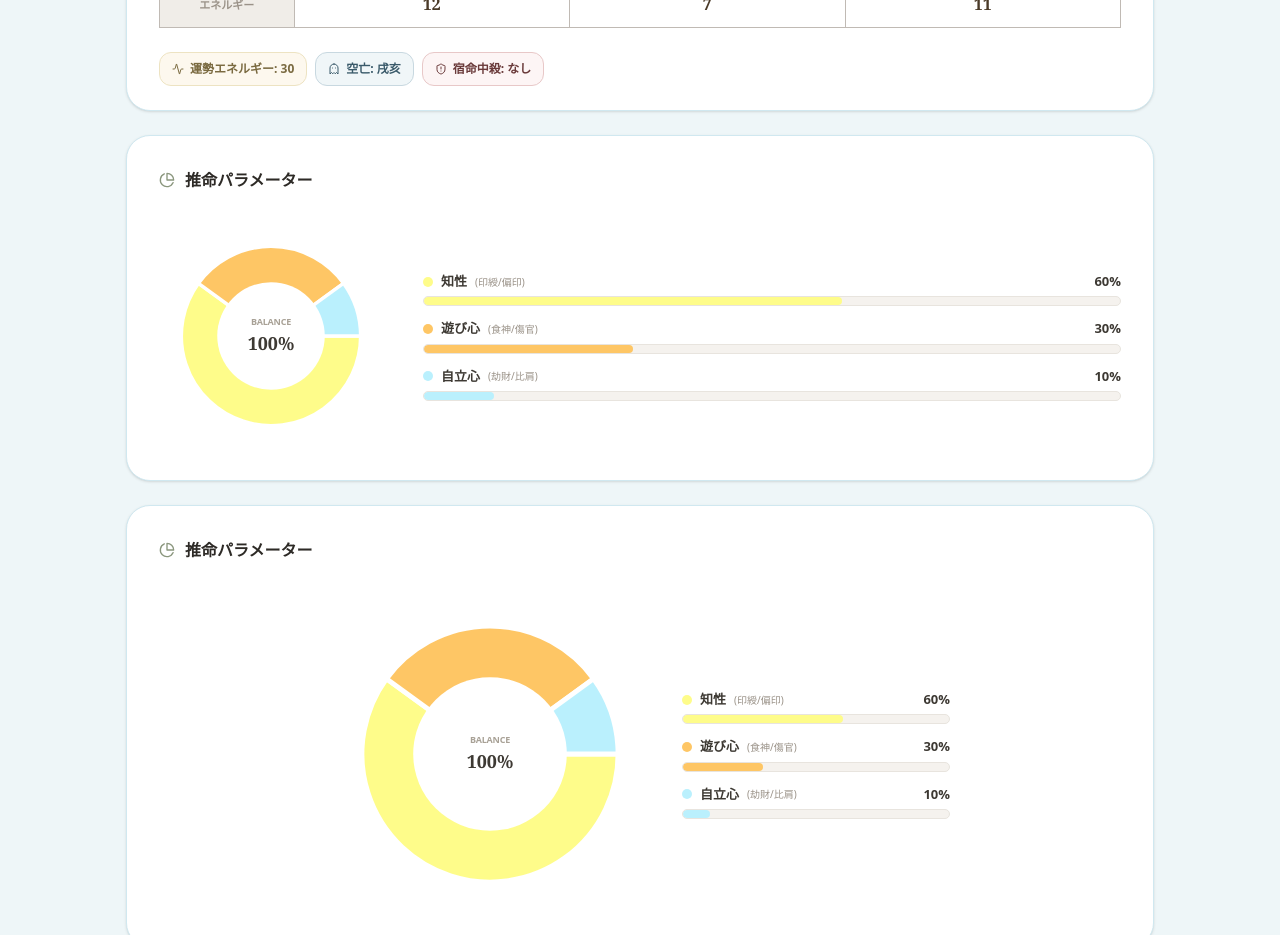
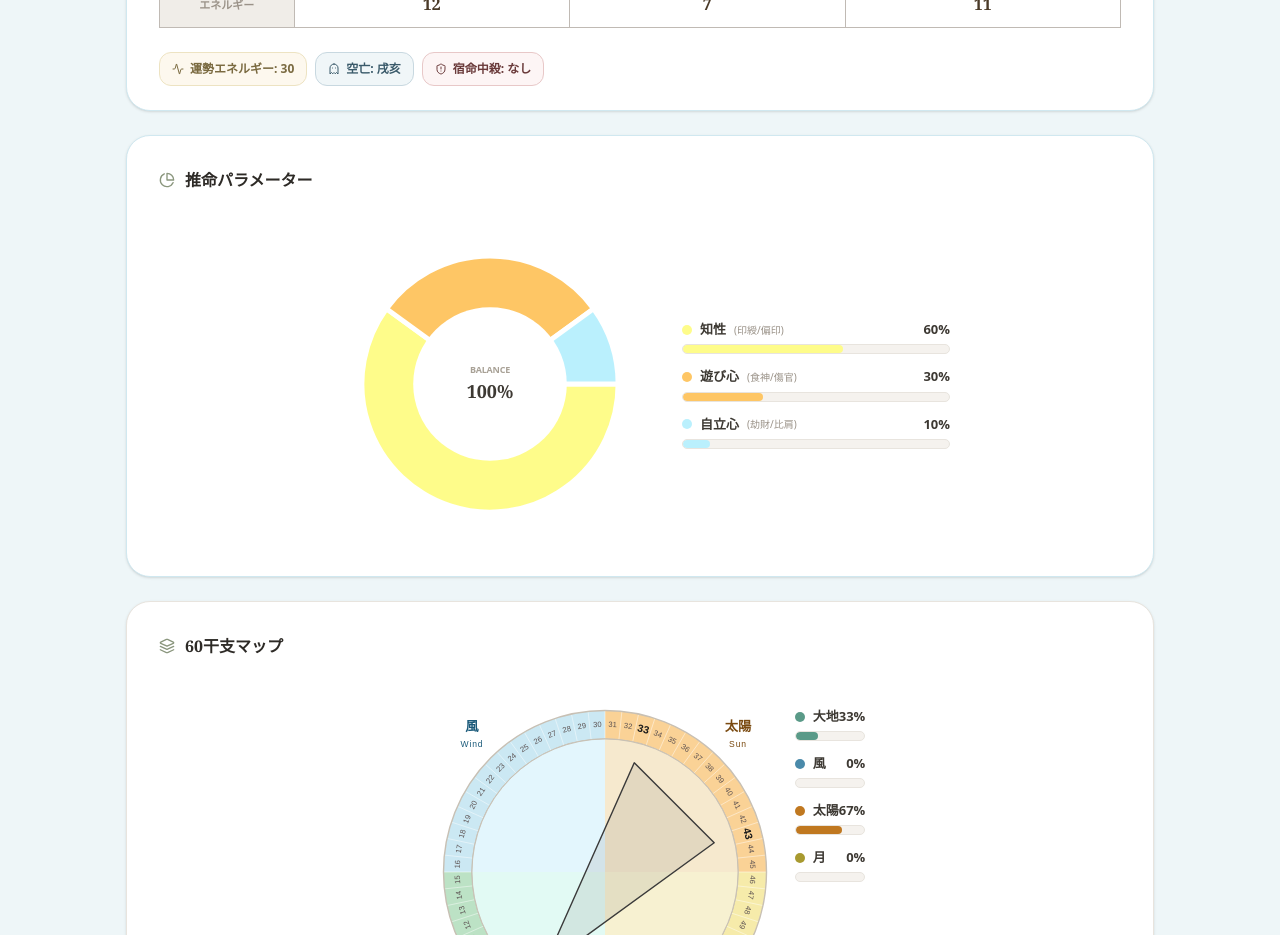
Before and after one commit to furukana1122/labo-apps, a React (Vite) app: page / in a window 1280 px wide. Shown: the part 780-1715 px from the top of the page. Built offline with nearby package versions, Linux system fonts and the light colour scheme.

Commit message:
Update App.jsx

```diff
--- a/src/App.jsx
+++ b/src/App.jsx
@@ -623,65 +623,6 @@ const monthUnkiList = Array.from({ length: 12 }, (_, i) => {
 
         </div>
 
-        {/* ===== 推命パラメーター ===== */}
-        <div className="bg-white rounded-3xl p-8 shadow-sm border border-[#d0e8f0] break-inside-avoid print:rounded-xl print:p-5 print:shadow-none">
-          <h2 className="text-base font-bold flex items-center gap-2.5 mb-8 text-[#2d2a26] print:mb-4">
-            <PieChart className="w-4 h-4 text-[#8a967d]" /> 推命パラメーター
-          </h2>
-<div className="flex flex-col md:flex-row print:flex-row items-center gap-10 print:gap-6">
-            <div className="relative w-56 h-56 flex-shrink-0 print:w-40 print:h-40">
-              <svg viewBox="0 0 100 100" className="w-full h-full">
-                {(() => {
-                  let cur = 0;
-                  return result.gogyoList.map((item, idx) => {
-                    const isOff = disabledGogyo.includes(item.name);
-                    const start = (cur / 100) * 2 * Math.PI;
-                    const end = ((cur + item.value) / 100) * 2 * Math.PI;
-                    cur += item.value;
-                    const x1 = 50 + 40 * Math.cos(start), y1 = 50 + 40 * Math.sin(start);
-                    const x2 = 50 + 40 * Math.cos(end), y2 = 50 + 40 * Math.sin(end);
-                    return <path key={idx} d={`M 50 50 L ${x1} ${y1} A 40 40 0 ${item.value > 50 ? 1 : 0} 1 ${x2} ${y2} Z`} fill={isOff ? '#c8c4bc' : CATEGORIES[item.name].border} stroke="white" strokeWidth="1.5" />;
-                  });
-                })()}
-                <circle cx="50" cy="50" r="24" fill="white" />
-              </svg>
-              <div className="absolute inset-0 flex flex-col items-center justify-center">
-                <span className="text-[9px] font-bold text-[#a8a196] uppercase tracking-tight font-sans">Balance</span>
-                <span className="text-lg font-bold text-[#3d3933]">
-                  {result.gogyoList.filter(item => !disabledGogyo.includes(item.name)).reduce((sum, item) => sum + item.value, 0)}%
-                </span>
-              </div>
-            </div>
-            <div className="flex-1 w-full space-y-3 font-sans">
-              {result.gogyoList.map((item, idx) => {
-                const isOff = disabledGogyo.includes(item.name);
-                return (
-                  <div key={idx}
-                    onClick={() => {
-                      setDisabledGogyo(prev =>
-                        isOff ? prev.filter(n => n !== item.name) : [...prev, item.name]
-                      );
-                    }}
-                    style={{ cursor: 'pointer' }}>
-                    <div className="flex justify-between items-center mb-1">
-                      <div className="flex items-center gap-2">
-                        <div className="w-2.5 h-2.5 rounded-full" style={{ background: isOff ? '#c8c4bc' : item.border }} />
-                        <span className="text-[13px] font-bold" style={{ color: isOff ? '#a8a196' : '#3d3933' }}>{item.name}</span>
-                        <span className="text-[10px] text-[#9a9288]">({item.stars.join('/')})</span>
-                      </div>
-                      <span className="text-[13px] font-bold" style={{ color: isOff ? '#a8a196' : '#3d3933' }}>{item.value}%</span>
-                    </div>
-                    <div className="h-2.5 w-full bg-[#f5f2ee] rounded-full overflow-hidden border border-[#e8e4de]">
-                      <div className="h-full rounded-full" style={{ width: `${item.value}%`, background: isOff ? '#c8c4bc' : item.border, transition: 'background 0.3s ease' }} />
-                    </div>
-                  </div>
-                );
-              })}
-            </div>
-
-
-          </div>
-        </div>
 
 {/* ===== 推命パラメーター ===== */}
 <div className="bg-white rounded-3xl p-8 shadow-sm border border-[#d0e8f0] break-inside-avoid print:rounded-xl print:p-5 print:shadow-none">
```
